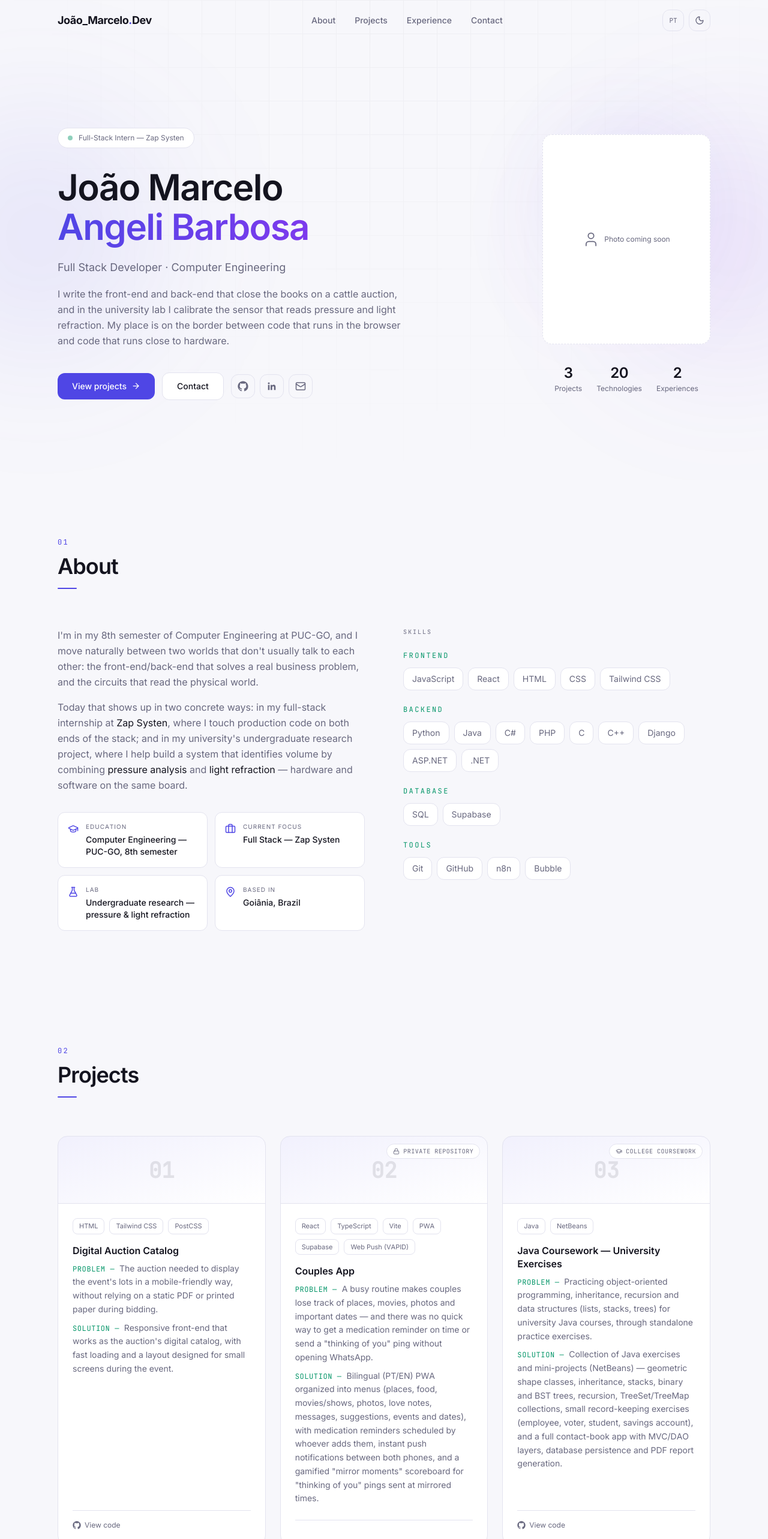
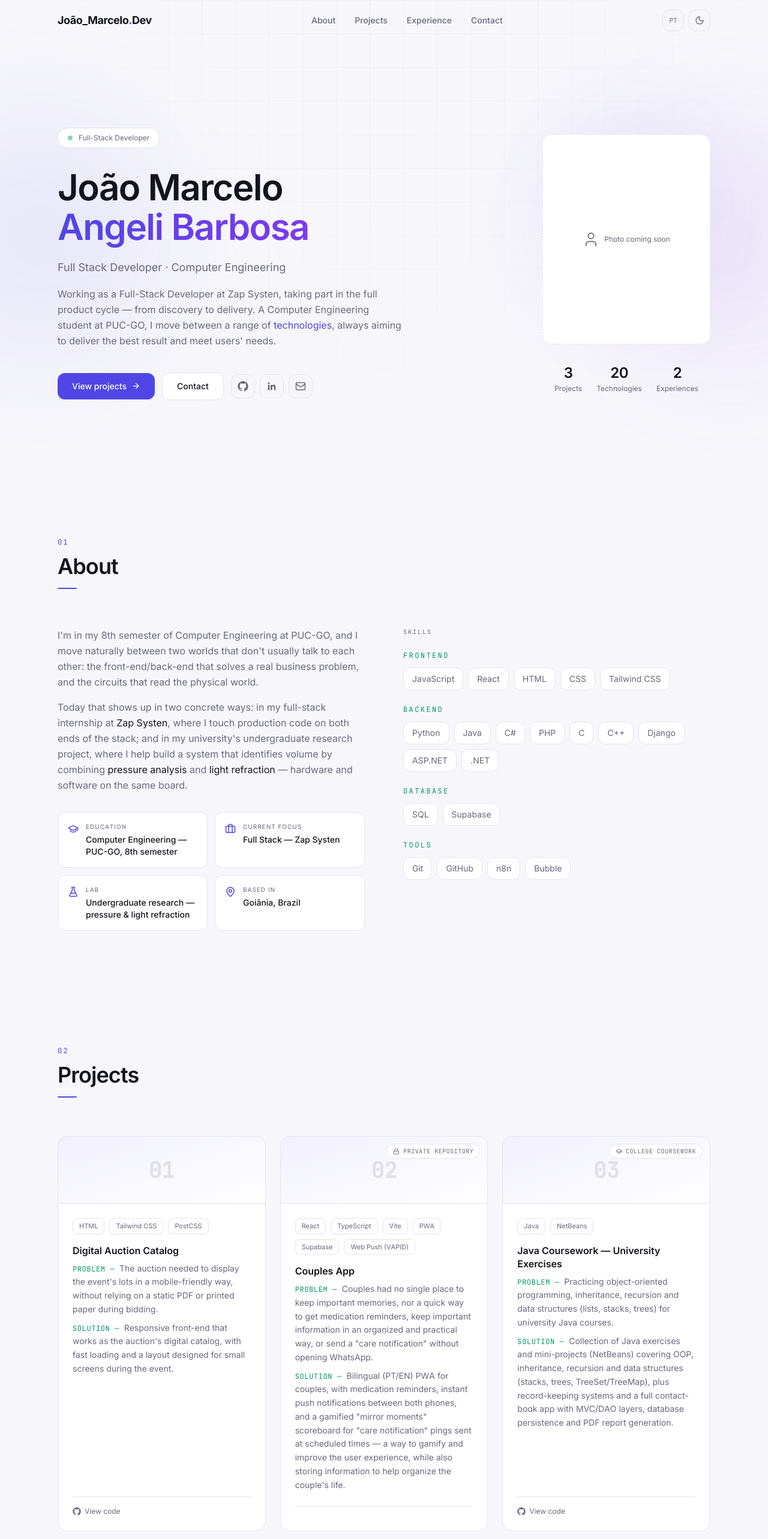
Before and after one commit to JoaoMarceloAngeli/Portfolio, a React (Vite) app: page / in a window 1280 px wide. Shown: the top 2566 px of the page at 60% size. Built offline with nearby package versions, Linux system fonts and the light colour scheme.

Commit message:
Correção de descrição
Correção de descrição

```diff
--- a/src/components/sections/About.tsx
+++ b/src/components/sections/About.tsx
@@ -48,7 +48,7 @@ export function About() {
           </div>
         </div>
 
-        <div>
+        <div id="skills" className="scroll-mt-24">
           <p className="mb-6 font-mono text-[10px] uppercase tracking-[0.2em] text-ink-muted">
             {t.skills.title}
           </p>
--- a/src/components/sections/Contact.tsx
+++ b/src/components/sections/Contact.tsx
@@ -50,7 +50,7 @@ export function Contact() {
         {t.contact.description}
       </p>
 
-      <div className="grid gap-4 sm:grid-cols-2 lg:grid-cols-4">
+      <div className="grid gap-4 sm:grid-cols-2 lg:grid-cols-5">
         {channels.map(({ id, label, value, href, icon: Icon }) => (
           <a
             key={id}
--- a/src/components/sections/Hero.tsx
+++ b/src/components/sections/Hero.tsx
@@ -45,7 +45,11 @@ export function Hero() {
             </p>
 
             <p className="mx-auto mt-4 max-w-xl text-sm leading-relaxed text-ink-muted sm:text-base lg:mx-0">
-              {t.hero.description}
+              {t.hero.descriptionBefore}
+              <a href="#skills" className="text-accent underline-offset-2 hover:underline">
+                {t.hero.descriptionTechWord}
+              </a>
+              {t.hero.descriptionAfter}
             </p>
 
             <div className="mt-10 flex flex-wrap items-center justify-center gap-3 lg:justify-start">
--- a/src/i18n/translations.ts
+++ b/src/i18n/translations.ts
@@ -16,7 +16,9 @@ interface Translations {
   hero: {
     status: string
     tagline: string
-    description: string
+    descriptionBefore: string
+    descriptionTechWord: string
+    descriptionAfter: string
     ctaProjects: string
     ctaContact: string
     photoPlaceholder: string
@@ -77,10 +79,12 @@ const pt: Translations = {
     languageToggle: 'Switch to English',
   },
   hero: {
-    status: 'Estagiário Full Stack — Zap Systen',
+    status: 'Desenvolvedor Full Stack',
     tagline: 'Desenvolvedor Full Stack · Engenharia da Computação',
-    description:
-      'Escrevo o front-end e o back-end que fecham a conta de um leilão de gado, e no laboratório da faculdade calibro o sensor que lê pressão e refração de luz. Meu lugar é na fronteira entre o código que roda no navegador e o que roda perto do hardware.',
+    descriptionBefore:
+      'Atuando como desenvolvedor Full Stack na empresa Zap Systen, participando de todo o ciclo do produto — do levantamento à entrega. Estudante de Engenharia da Computação na PUC-GO, hoje transito entre diversas ',
+    descriptionTechWord: 'tecnologias',
+    descriptionAfter: ', procurando sempre entregar o melhor resultado e atender as necessidades dos usuários.',
     ctaProjects: 'Ver projetos',
     ctaContact: 'Contato',
     photoPlaceholder: 'Foto em breve',
@@ -124,17 +128,17 @@ const pt: Translations = {
       'app-casal': {
         name: 'App para Casais',
         problem:
-          'A rotina corrida faz casais perderem o registro de lugares, filmes, fotos e datas importantes — e faltava um jeito rápido de lembrar o remédio na hora certa ou avisar "estou pensando em você" sem precisar abrir o WhatsApp.',
+          'Casais não tinham um lugar único para guardar memórias importantes, nem um jeito rápido de lembrar remédios, guardar informações importantes para um casal de maneira organizada e prática, ou mandar uma "notificação de carinho" sem abrir o WhatsApp.',
         solution:
-          'PWA bilíngue (PT/EN) organizado em menus (lugares, comidas, filmes/séries, fotos, cartinhas, recados, sugestões, eventos e datas), com lembretes de remédio agendados por quem cadastra, notificações push instantâneas entre os dois celulares e um placar gamificado de "momentos espelhados" para os pings de "pensando em você" enviados em horários espelhados.',
+          'PWA bilíngue (PT/EN) para casais, com lembretes de remédio, notificações push instantâneas entre os dois celulares e um placar gamificado de "momentos espelhados" para os pings de "notificação de carinho" enviados em horários, como uma forma de gamificar e melhorar a experiência do usuário, além de guardar informações com o fim de organizar a vida do casal.',
         note: 'Repositório privado',
       },
       'projetos-java-faculdade': {
         name: 'Exercícios de Java — Faculdade',
         problem:
-          'Praticar programação orientada a objetos, herança, recursividade e estruturas de dados (listas, pilhas, árvores) nas disciplinas de Java da faculdade, com exercícios avulsos de fixação.',
+          'Praticar programação orientada a objetos, herança, recursividade e estruturas de dados (listas, pilhas, árvores) nas disciplinas de Java da faculdade.',
         solution:
-          'Coleção de exercícios e miniprojetos em Java (NetBeans) — classes de formas geométricas, herança, pilhas, árvores binárias e BST, recursividade, coleções TreeSet/TreeMap, sistemas de cadastro (funcionário, eleitor, aluno, conta poupança) e uma agenda de contatos completa com camadas MVC/DAO, persistência em banco de dados e geração de relatórios em PDF.',
+          'Coleção de exercícios e miniprojetos em Java (NetBeans) cobrindo POO, herança, recursividade e estruturas de dados (pilhas, árvores, TreeSet/TreeMap), além de sistemas de cadastro e uma agenda de contatos completa com camadas MVC/DAO, persistência em banco de dados e geração de relatórios em PDF.',
         note: 'Projeto de faculdade',
       },
     },
@@ -169,7 +173,7 @@ const pt: Translations = {
   contact: {
     title: 'Contato',
     description:
-      'Aberto a oportunidades e conversas sobre desenvolvimento full stack ou sistemas embarcados. O canal mais rápido é o email.',
+      'Aberto a oportunidades e conversas sobre desenvolvimento full stack ou sistemas embarcados. O canal mais rápido é o e-mail.',
     labels: {
       email: 'Email',
       linkedin: 'LinkedIn',
@@ -197,10 +201,12 @@ const en: Translations = {
     languageToggle: 'Mudar para português',
   },
   hero: {
-    status: 'Full-Stack Intern — Zap Systen',
+    status: 'Full-Stack Developer',
     tagline: 'Full Stack Developer · Computer Engineering',
-    description:
-      "I write the front-end and back-end that close the books on a cattle auction, and in the university lab I calibrate the sensor that reads pressure and light refraction. My place is on the border between code that runs in the browser and code that runs close to hardware.",
+    descriptionBefore:
+      "Working as a Full-Stack Developer at Zap Systen, taking part in the full product cycle — from discovery to delivery. A Computer Engineering student at PUC-GO, I move between a range of ",
+    descriptionTechWord: 'technologies',
+    descriptionAfter: ", always aiming to deliver the best result and meet users' needs.",
     ctaProjects: 'View projects',
     ctaContact: 'Contact',
     photoPlaceholder: 'Photo coming soon',
@@ -244,17 +250,17 @@ const en: Translations = {
       'app-casal': {
         name: 'Couples App',
         problem:
-          'A busy routine makes couples lose track of places, movies, photos and important dates — and there was no quick way to get a medication reminder on time or send a "thinking of you" ping without opening WhatsApp.',
+          'Couples had no single place to keep important memories, nor a quick way to get medication reminders, keep important information in an organized and practical way, or send a "care notification" without opening WhatsApp.',
         solution:
-          'Bilingual (PT/EN) PWA organized into menus (places, food, movies/shows, photos, love notes, messages, suggestions, events and dates), with medication reminders scheduled by whoever adds them, instant push notifications between both phones, and a gamified "mirror moments" scoreboard for "thinking of you" pings sent at mirrored times.',
+          'Bilingual (PT/EN) PWA for couples, with medication reminders, instant push notifications between both phones, and a gamified "mirror moments" scoreboard for "care notification" pings sent at scheduled times — a way to gamify and improve the user experience, while also storing information to help organize the couple\'s life.',
         note: 'Private repository',
       },
       'projetos-java-faculdade': {
         name: 'Java Coursework — University Exercises',
         problem:
-          'Practicing object-oriented programming, inheritance, recursion and data structures (lists, stacks, trees) for university Java courses, through standalone practice exercises.',
+          'Practicing object-oriented programming, inheritance, recursion and data structures (lists, stacks, trees) for university Java courses.',
         solution:
-          'Collection of Java exercises and mini-projects (NetBeans) — geometric shape classes, inheritance, stacks, binary and BST trees, recursion, TreeSet/TreeMap collections, small record-keeping exercises (employee, voter, student, savings account), and a full contact-book app with MVC/DAO layers, database persistence and PDF report generation.',
+          'Collection of Java exercises and mini-projects (NetBeans) covering OOP, inheritance, recursion and data structures (stacks, trees, TreeSet/TreeMap), plus record-keeping systems and a full contact-book app with MVC/DAO layers, database persistence and PDF report generation.',
         note: 'College coursework',
       },
     },
```
